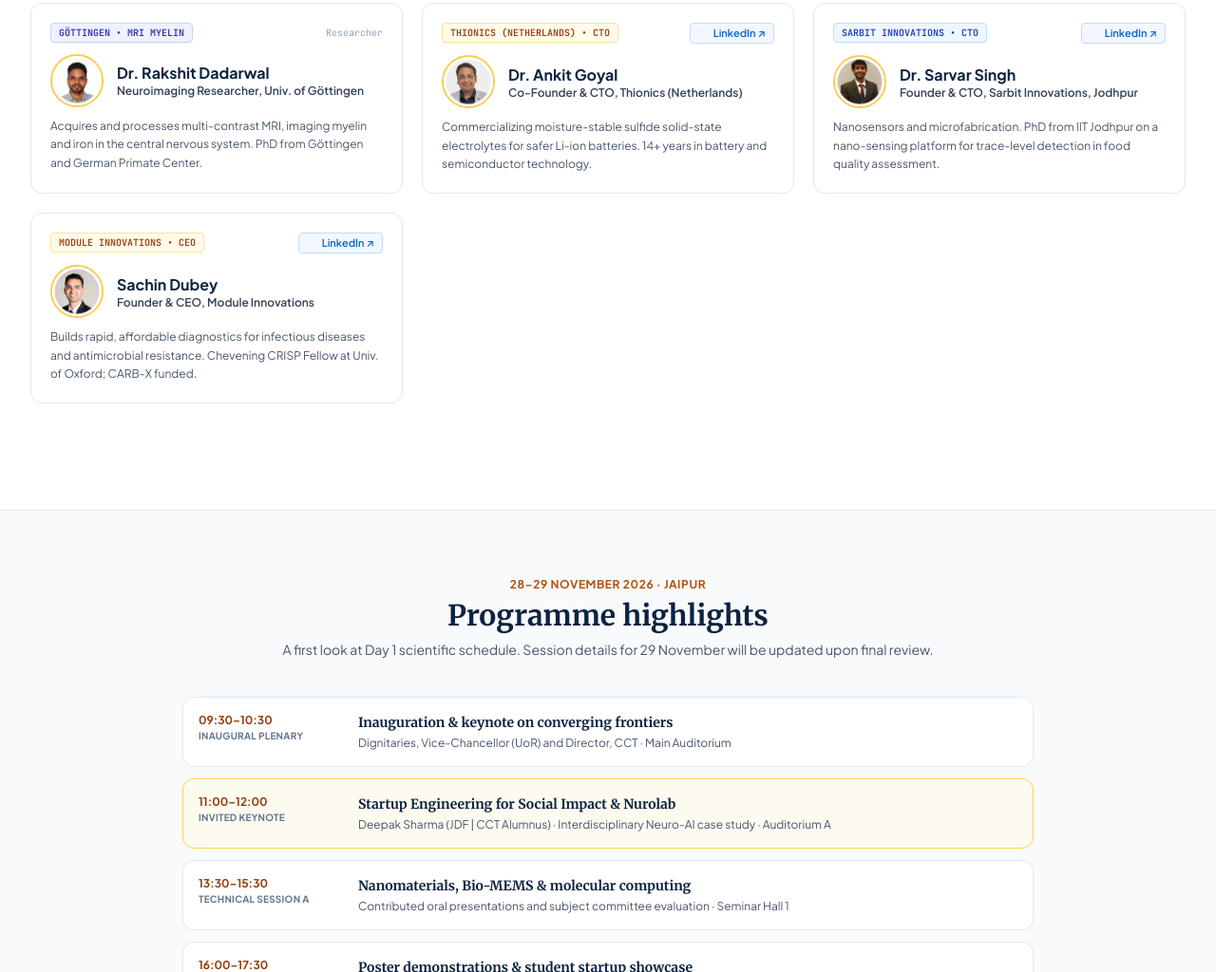
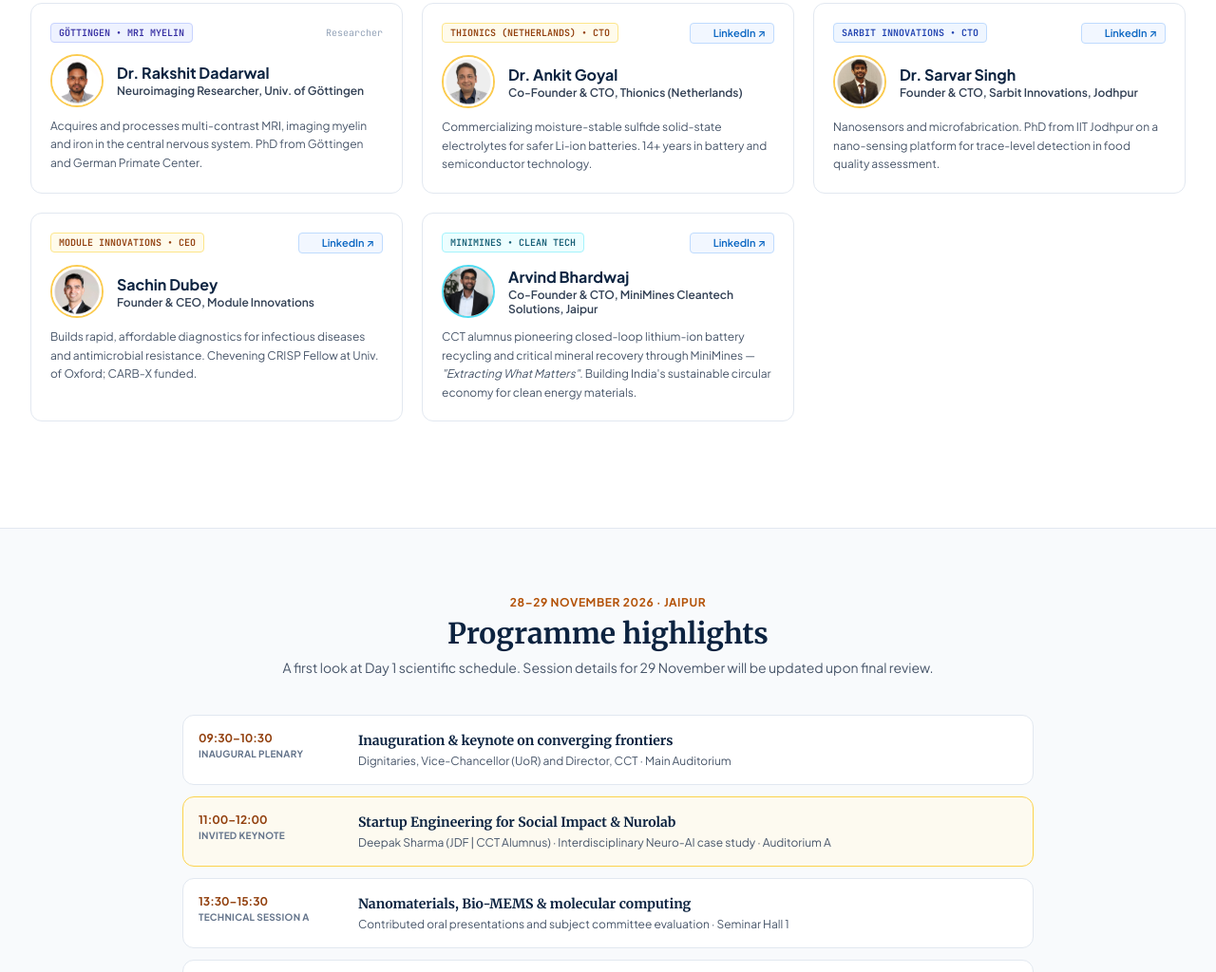
Before and after one commit to convergence26/convergence26.github.io, a plain HTML site: page index.html in a window 1280 px wide. Shown: the part 4451-5475 px from the top of the page at 95% size. Drawn offline with nearby package versions, Linux system fonts and the light colour scheme.

Commit message:
feat: add Arvind Bhardwaj (MiniMines CTO) to speakers

```diff
--- a/index.html
+++ b/index.html
@@ -986,6 +986,30 @@
           </div>
         </div>
 
+        <!-- Speaker: Arvind Bhardwaj -->
+        <div class="academic-card p-5 rounded-xl border border-slate-200 flex flex-col justify-between">
+          <div>
+            <div class="flex items-center justify-between gap-2 mb-3">
+              <span class="text-[10px] font-mono font-bold text-cyan-800 bg-cyan-50 px-2 py-0.5 rounded uppercase border border-cyan-200">MiniMines • Clean Tech</span>
+              <a href="https://www.linkedin.com/in/arvind-bhardwaj-b6708570" target="_blank" rel="noopener noreferrer" class="inline-flex items-center gap-1 text-[11px] font-semibold text-[#0a66c2] hover:text-[#004182] bg-blue-50/80 px-2 py-0.5 rounded border border-blue-200 transition-colors">
+                <i data-lucide="linkedin" class="w-3 h-3"></i> LinkedIn ↗
+              </a>
+            </div>
+            <div class="flex items-center gap-3.5 mb-2.5">
+              <img src="speakers/arvind-bhardwaj.jpg" alt="Arvind Bhardwaj" class="w-14 h-14 rounded-full object-cover border-2 border-cyan-400/80 shadow-xs flex-shrink-0">
+              <div class="min-w-0 flex-1">
+                <h4 class="font-bold text-univNavy text-base leading-snug">
+                  <a href="https://www.linkedin.com/in/arvind-bhardwaj-b6708570" target="_blank" rel="noopener noreferrer" class="hover:underline">Arvind Bhardwaj</a>
+                </h4>
+                <p class="text-xs font-semibold text-slate-700 leading-tight">Co-Founder & CTO, MiniMines Cleantech Solutions, Jaipur</p>
+              </div>
+            </div>
+            <p class="text-xs text-slate-600 mt-2 leading-relaxed">
+              CCT alumnus pioneering closed-loop lithium-ion battery recycling and critical mineral recovery through MiniMines — <em>"Extracting What Matters"</em>. Building India's sustainable circular economy for clean energy materials.
+            </p>
+          </div>
+        </div>
+
       </div>
 
     </div>
```
Also changed, not shown: speakers/arvind-bhardwaj.jpg (added).
